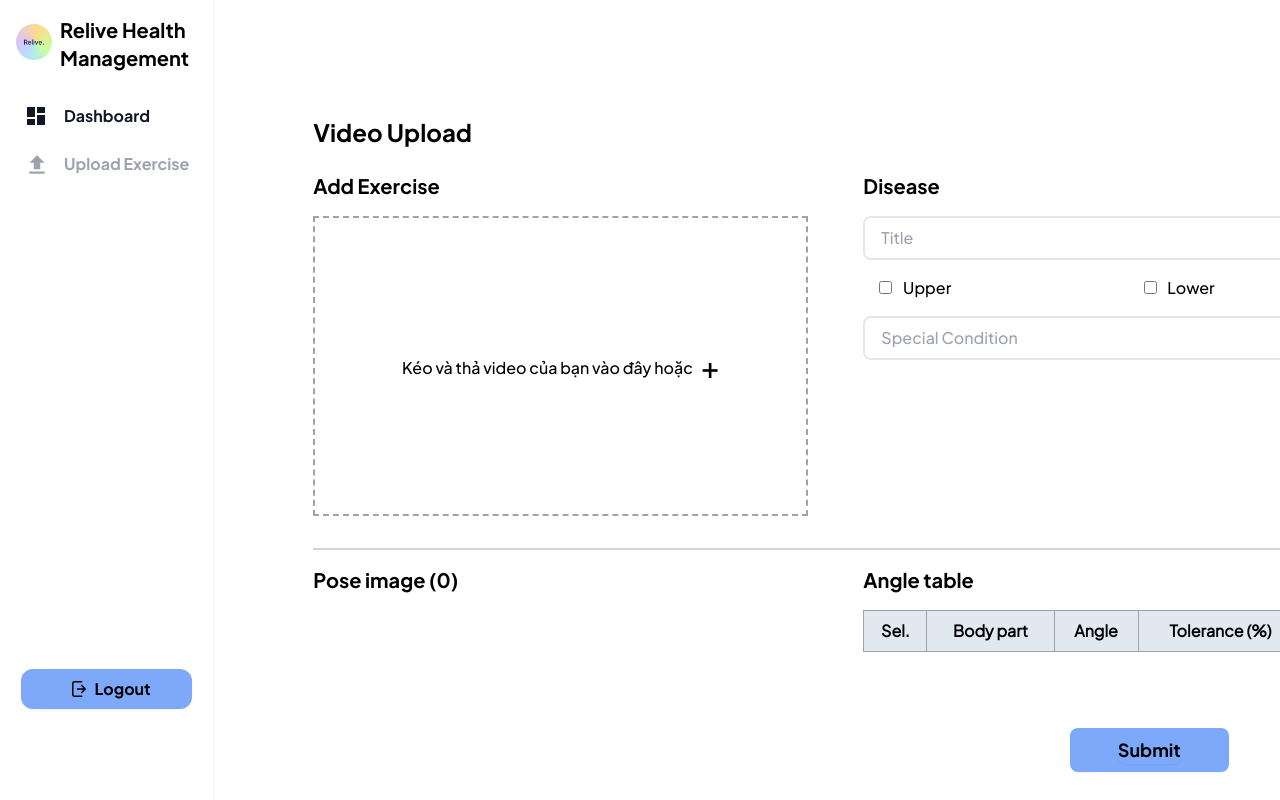
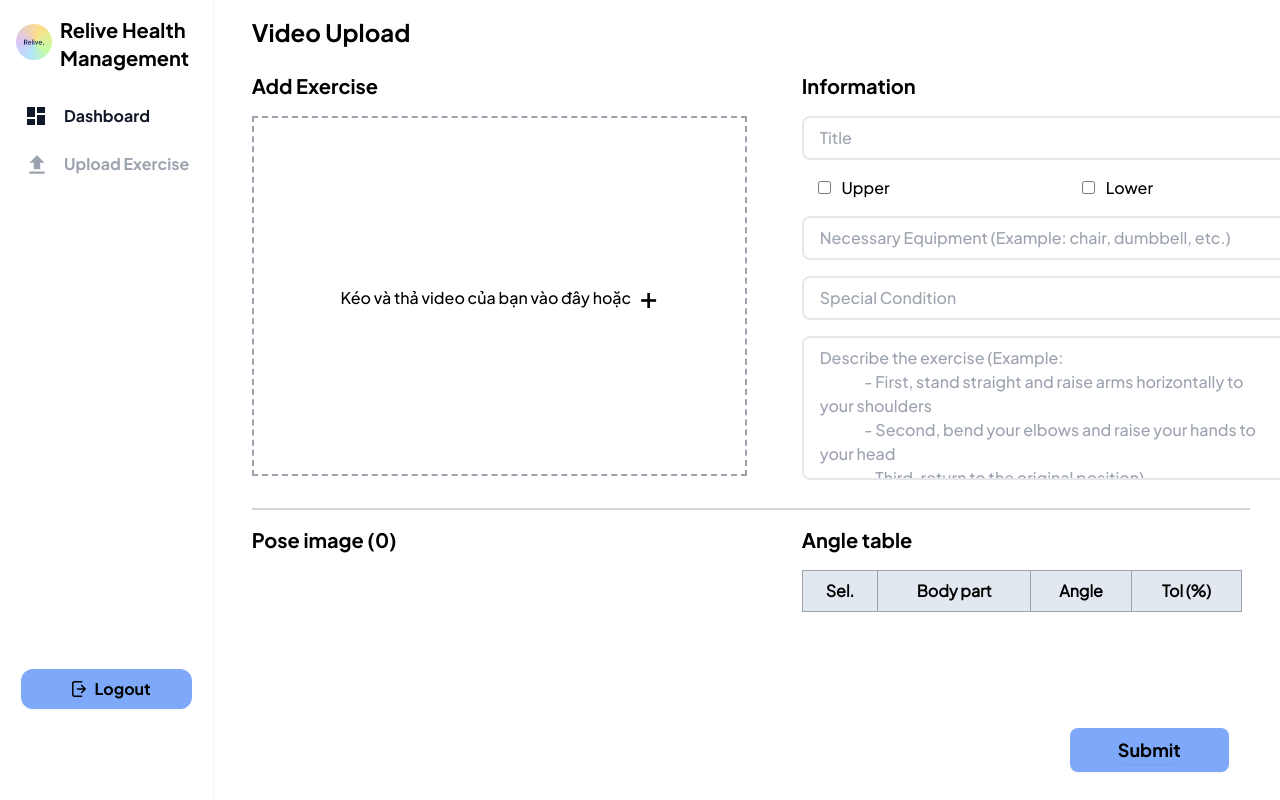
Before and after one commit to tungctn/Relive, a React (Create React App) app in the folder web/client/: page /doctor/videoUpload in a window 1280 px wide. Built offline with nearby package versions, Linux system fonts and the light colour scheme.

Commit message:
update VideoUpload.js

```diff
--- a/web/client/src/components/doctorDashboard/VideoUpload.js
+++ b/web/client/src/components/doctorDashboard/VideoUpload.js
@@ -195,16 +195,15 @@ const VideoUpload = () => {
   };
 
   return (
-    <div className="w-[1100px] mx-[100px] mt-[100px] overflow-y-auto">
-      <div className="flex flex-col">
+    <div className="w-[1100px] mx-[3vw] flex flex-col">
       <h1 className="font-plusBold text-2xl mt-4">Video Upload</h1>
-        <div className="mt-6">
+      <div className="overflow-y-auto mt-6">
         <div className="flex">
           <div className="w-[50%]">
             <h1 className="text-xl font-plusBold">Add Exercise</h1>
           </div>
           <div className="w-[50%]">
-              <h1 className="text-xl font-plusBold">Disease</h1>
+            <h1 className="text-xl font-plusBold">Information</h1>
           </div>
         </div>
         <input
@@ -216,7 +215,7 @@ const VideoUpload = () => {
         />
         <div className="flex">
           <div
-              className="mt-4 w-[45%] h-[300px] border-2 border-dashed border-gray-400 relative flex justify-center items-center mb-4"
+            className="mt-4 w-[45%] h-[45vh] border-2 border-dashed border-gray-400 relative flex justify-center items-center mb-4"
             onDragOver={handleDragOver}
             onDrop={handleDrop}
             onClick={handleClick}
@@ -314,8 +313,7 @@ const VideoUpload = () => {
                             onChange={(e) => {
                               // console.log(e.target.value);
                               let upperproblemlist1 = [...upperproblemlist];
-                                upperproblemlist1[index].problem =
-                                  e.target.value;
+                              upperproblemlist1[index].problem = e.target.value;
                               setupperproblemlist(upperproblemlist1);
                               // let temppatient = { ...patient };
                               // temppatient.upperProblems = upperproblemlist;
@@ -331,7 +329,7 @@ const VideoUpload = () => {
                             <option value="upperBack">Upper Back</option>
                             <option value="hip">Hip</option>
                           </select>
-                            {/* <div>
+
                           <select
                             className="font-plus text-sm col-span-3 rounded-lg h-8 pl-2 ml-2 mt-1 border-2 border-neutral-200"
                             name="level"
@@ -352,7 +350,7 @@ const VideoUpload = () => {
                             <option value="4">Intense</option>
                             <option value="5">Extreme</option>
                           </select>
-                          </div> */}
+
                           <div
                             className="col-span-1 pl-3 mt-2"
                             onClick={() => {
@@ -366,11 +364,7 @@ const VideoUpload = () => {
                               }
                             }}
                           >
-                              <img
-                                src={minus_logo}
-                                alt=""
-                                className="h-6 w-6"
-                              />
+                            <img src={minus_logo} alt="" className="h-6 w-6" />
                           </div>
                         </div>
                       );
@@ -379,46 +373,6 @@ const VideoUpload = () => {
                   <div onClick={addupperproblem} className="col-span-1 mt-2">
                     <img src={plus_logo} alt="" className="h-6 w-6" />
                   </div>
-                    <select
-                      className="font-plus text-sm col-span-3 rounded-lg h-8 pl-2 ml-2 mt-1 border-2 border-neutral-200"
-                      name="level"
-                      value={upperproblemlist.level}
-                      onChange={(e) => {
-                        let upperproblemlist1 = [...upperproblemlist];
-                        upperproblemlist1[index].level = e.target.value;
-                        setupperproblemlist(upperproblemlist1);
-                        // let temppatient = { ...patient };
-                        // temppatient.upperProblem = upperproblemlist;
-                        // setPatient(temppatient);
-                      }}
-                    >
-                      <option value="">level of pain</option>
-                      <option value="1">Mild</option>
-                      <option value="2">Moderate</option>
-                      <option value="3">Severe</option>
-                      <option value="4">Intense</option>
-                      <option value="5">Extreme</option>
-                    </select>
-                    <label className="font-plusMedium text-md pl-4 py-2">
-                      to
-                    </label>
-                    <select
-                      className="font-plus text-sm col-span-3 rounded-lg h-8 pl-2 ml-2 mt-1 border-2 border-neutral-200"
-                      name="level"
-                      value={upperproblemlist.level}
-                      onChange={(e) => {
-                        let upperproblemlist1 = [...upperproblemlist];
-                        upperproblemlist1[index].level = e.target.value;
-                        setupperproblemlist(upperproblemlist1);
-                      }}
-                    >
-                      <option value="">level of pain</option>
-                      <option value="1">Mild</option>
-                      <option value="2">Moderate</option>
-                      <option value="3">Severe</option>
-                      <option value="4">Intense</option>
-                      <option value="5">Extreme</option>
-                    </select>
                 </div>
               )}
 
@@ -442,8 +396,7 @@ const VideoUpload = () => {
                             value={lowerproblemlist.problem}
                             onChange={(e) => {
                               let lowerproblemlist1 = [...lowerproblemlist];
-                                lowerproblemlist1[index].problem =
-                                  e.target.value;
+                              lowerproblemlist1[index].problem = e.target.value;
                               setlowerproblemlist(lowerproblemlist1);
                               // let temppatient = { ...patient };
                               // temppatient.lowerProblem = lowerproblemlist;
@@ -493,11 +446,7 @@ const VideoUpload = () => {
                               }
                             }}
                           >
-                              <img
-                                src={minus_logo}
-                                alt=""
-                                className="h-6 w-6"
-                              />
+                            <img src={minus_logo} alt="" className="h-6 w-6" />
                           </div>
                         </div>
                       );
@@ -509,13 +458,30 @@ const VideoUpload = () => {
                   </div>
                 </div>
               )}
-
               <input
                 type="text"
-                  placeholder="Special Condition"
+                placeholder={
+                  "Necessary Equipment (Example: chair, dumbbell, etc.)"
+                }
+                value={equipment}
+                onChange={(e) => setEquipment(e.target.value)}
+                className="border-2 px-4 py-2 w-full mt-4 rounded-lg font-plusMedium"
+              />
+              <input
+                type="text"
+                placeholder={"Special Condition"}
                 value={specialCondition}
                 onChange={(e) => setSpecialCondition(e.target.value)}
                 className="border-2 px-4 py-2 w-full mt-4 rounded-lg font-plusMedium"
+              />
+              <textarea
+                placeholder="Describe the exercise (Example:
+                - First, stand straight and raise arms horizontally to your shoulders
+                - Second, bend your elbows and raise your hands to your head
+                - Third, return to the original position)"
+                className="border-2 px-4 py-2 w-full mt-4 h-[18vh] rounded-lg font-plusMedium"
+                value={description}
+                onChange={(e) => setDescription(e.target.value)}
               />
             </div>
           </div>
@@ -523,7 +489,7 @@ const VideoUpload = () => {
 
         <div className="w-[78vw] border border-neutral-300 my-4"></div>
 
-          <div className="flex overflow-y-auto">
+        <div className="flex">
           <div className="w-[45%]">
             <h1 className="text-xl font-plusBold mb-4">{`Pose image (${images.length})`}</h1>
             {isLoadingImages ? (
@@ -558,26 +524,24 @@ const VideoUpload = () => {
             )}
           </div>
           <div className="w-[5%]"></div>
-            <div className="w-2/5">
+          <div className="w-[40%]">
             <h1 className="text-xl font-plusBold ">Angle table</h1>
-              <table className="w-full border-collapse border border-gray-400 mt-4 font-plus">
+            <table className="w-[100%] border-collapse border border-gray-400 mt-4 font-plus">
               <thead>
                 <tr className="bg-slate-200">
                   <th className="border border-gray-400 p-2">Sel.</th>
                   <th className="border border-gray-400 p-2">Body part</th>
                   <th className="border border-gray-400 p-2">Angle</th>
-                    <th className="border border-gray-400 p-2">
-                      Tolerance (%)
-                    </th>
+                  <th className="border border-gray-400 p-2">Tol (%)</th>
                 </tr>
               </thead>
-                <tbody>
+              <tbody className="font-plus">
                 {angles.length > 0 &&
                   Object.keys(angles[angleIndex])?.map((item, index) => {
                     if (item != "tolerance" && item != "isCheck")
                       return (
                         <tr key={index}>
-                            <td className="border border-gray-400 p-2">
+                          <td className="border border-gray-400 py-2 px-4">
                             <input
                               type="checkbox"
                               checked={angles[angleIndex].isCheck[index]}
@@ -592,20 +556,18 @@ const VideoUpload = () => {
                               }}
                             />
                           </td>
-                            <td className="border border-gray-400 p-2">
-                              {item}
-                            </td>
+                          <td className="border border-gray-400 p-2">{item}</td>
                           <td className="border border-gray-400 p-2">
                             {angles[angleIndex][item].toFixed(2)}
                           </td>
-                            <td className="border border-gray-400 p-2">
+                          <td className="border border-gray-300 p-2 flex justify-center">
                             <input
                               type="number"
                               value={angles[angleIndex].tolerance[index]}
                               onChange={(e) =>
                                 handleToleranceChange(index, e.target.value)
                               }
-                                className="border-2 p-2 w-full"
+                              className="border-2 p-2 w-[5vw]"
                             />
                           </td>
                         </tr>
@@ -630,7 +592,6 @@ const VideoUpload = () => {
         </div>
       </div>
     </div>
-    </div>
   );
 };
 
```
Lines whose indentation alone changed are shown as unchanged.
